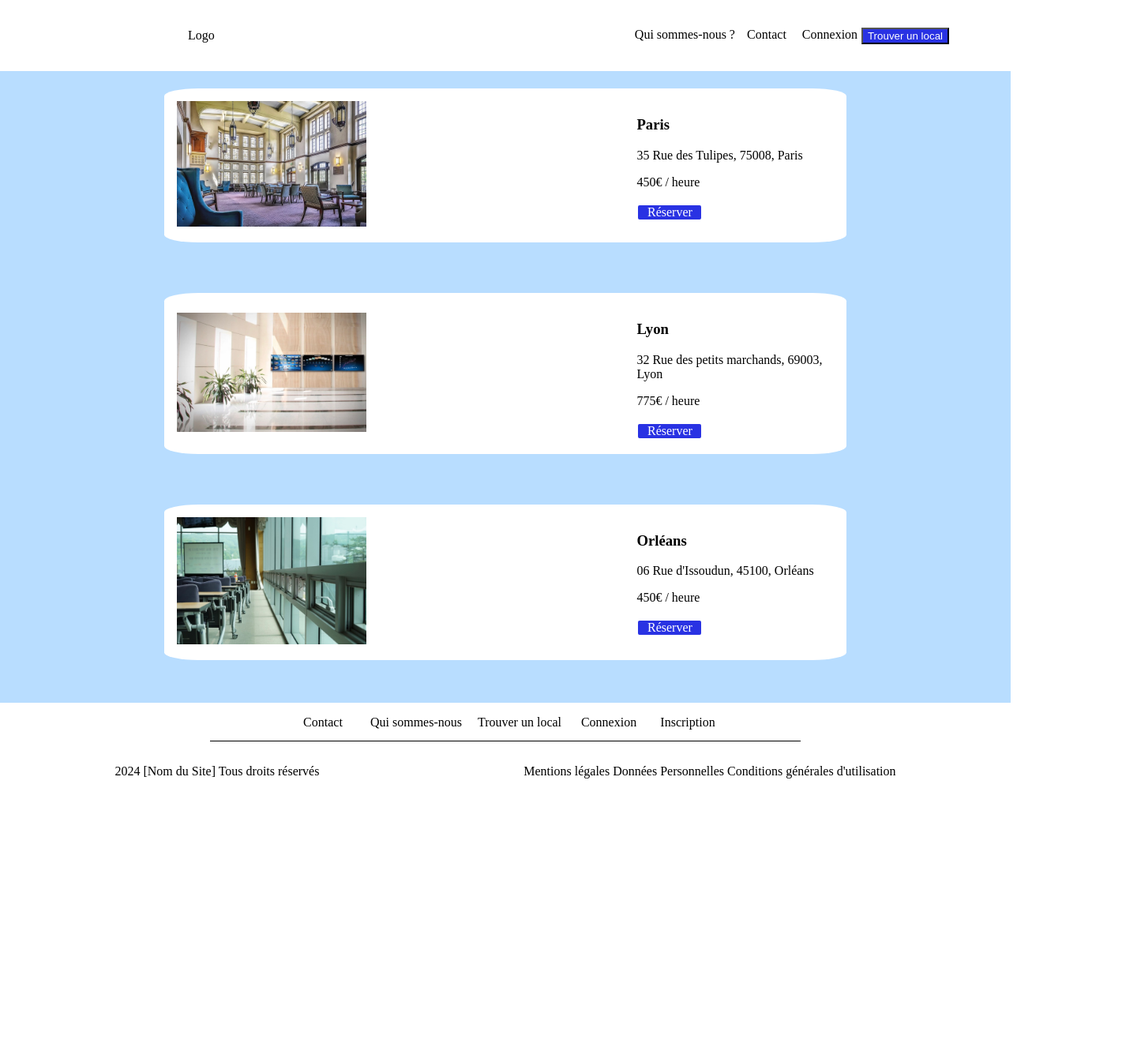
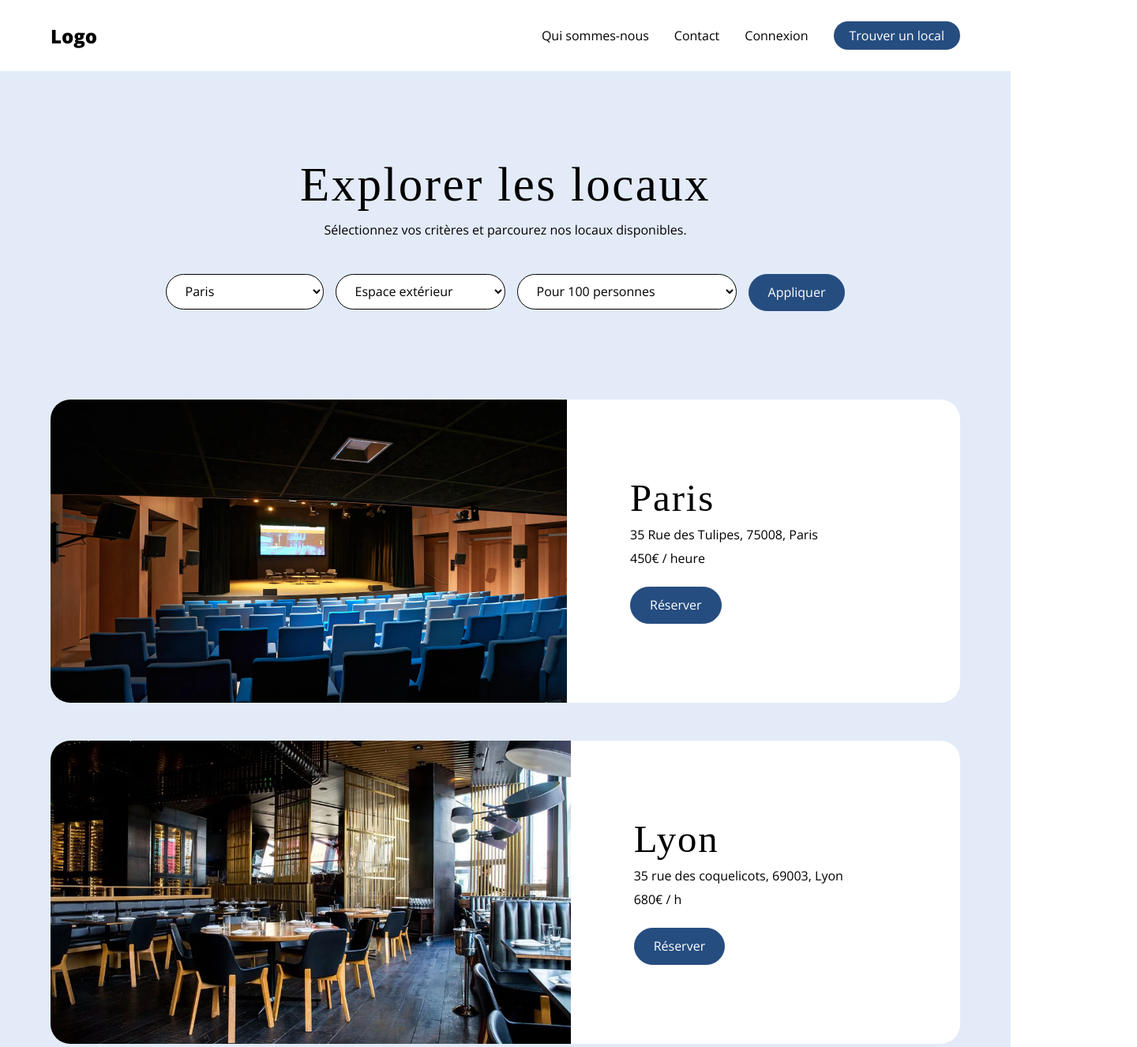
Before and after one commit to Caotox/B2IN_Projet_Web, a plain HTML site: page index.html in a window 1280 px wide. Shown: the top 1326 px of the page at 79% size, 1440 px wide, since content can reach past the window. Before the commit the page ends 1018 px from the top, so only its background shows below. Drawn offline with nearby package versions, Linux system fonts and the light colour scheme; a web font is replaced by a local one.

Commit message:
Modification page d'accueil pour que ça corresponde à la maquette

```diff
--- a/index.html
+++ b/index.html
@@ -3,86 +3,144 @@
     <head>
         <meta charset="utf-8">
         <meta name="viewport">
-        <title>Home</title>
-        <link rel="stylesheet" href="./styles/main.css">
+        <title>Accueil</title>
+
+        <link rel="stylesheet" href="./styles/index-style.css">
+        <link rel="stylesheet" href="./styles/base-style.css">
+
+        <link rel="preconnect" href="https://fonts.googleapis.com">
+        <link rel="preconnect" href="https://fonts.gstatic.com" crossorigin>
+        <link href="https://fonts.googleapis.com/css2?family=Open+Sans:ital,wght@0,300..800;1,300..800&family=Zen+Antique&display=swap" rel="stylesheet">
+
     </head>
 
     <body>
         <header>
-            <div id="logo">Logo</div>
+            <div id="navbar">
 
-            <div id="information">
-                     <a href="">Qui sommes-nous ?</a>
-                     <a href="">Contact</a>
-                     <a href="">Connexion</a>
-                     <button onclick="">Trouver un local</button>
+                <div id="navbar-logo">
+                    Logo
+                </div>
+
+                <div id="navlinks">
+                        <a class="navlink" href="">Qui sommes-nous</a>
+                        <a class="navlink" href="">Contact</a>
+                        <a class="navlink" href="">Connexion</a>
+                        <a id="navlink-button" href="">Trouver un local</a>
+                </div>
+
             </div>
         </header>
 
         <main>
-                <article>
-                    <section>
-                        <img src="./images/seminaire1.jpg" alt="Première salle de séminaire">
-                    </section>
 
-                    <section class="annonces">
-                        <h1>Paris</h1>
-                        <p>35 Rue des Tulipes, 75008, Paris </p>
-                        <p>450€ / heure</p>
-                        <a class="button" href="./reserver.html">Réserver</a>
-                    </section>
-                </article>
+            <div id="main-section">
 
-                <article>
-                    <section class="photo">
-                        <img src="./images/seminaire2.jpg" alt="Deuxième salle de séminaire">
-                    </section>
+                <div id="main-section-part-1">
 
-                    <section class="annonces">
-                        <h1>Lyon</h1>
-                        <p>32 Rue des petits marchands, 69003, Lyon  </p>
-                        <p>775€ / heure</p>
-                        <a class="button" href="./reserver.html">Réserver</a>
-                    </section>
-                </article>
+                    <div id="part-1-text-section">
 
-                <article>
-                    <section>
-                        <img src="./images/seminaire3.jpg" alt="Troisième salle de Séminaire">
-                    </section>
+                        <h1>Explorer les locaux</h1>
+                        <p>Sélectionnez vos critères et parcourez nos locaux disponibles.</p>
 
-                    <section class="annonces">
-                        <h1>Orléans</h1>
-                        <p> 06 Rue d'Issoudun, 45100, Orléans </p>
-                        <p>450€ / heure</p>
-                        <a class="button" href="./reserver.html">Réserver</a>
-                    </section>
-                </article>
+                    </div>
+
+                    <form action="exemple.php" method="POST" id="part-1-selects-section">
+
+                        <select name="city" id="city-select" class="local-select">
+                            <option value="paris">Paris</option>
+                            <option value="lyon">Lyon</option>
+                        </select>
+
+                        <select name="space" id="space-select" class="local-select">
+                            <option value="outdoor">Espace extérieur</option>
+                            <option value="interior">Espace intérieur</option>
+                        </select>
+
+                        <select name="capacity" id="capacity-select" class="local-select">
+                            <option value="100p">Pour 100 personnes</option>
+                            <option value="200p">Pour 200 personnes</option>
+                        </select>
+
+                        <input type="submit" value="Appliquer" id="selects-button">
+
+                    </form>
+
+                </div>
+
+                <div id="main-section-part-2">
+
+                    <div class="local-block">
+
+                        <img src="./images/local-image-1.webp" alt="Première salle de séminaire" class="local-img">
+
+                        <form action="exemple.php" method="POST" class="info-local">
+                            <div class="info-local-text">
+                                <h2>Paris</h2>
+                                <p>35 Rue des Tulipes, 75008, Paris</p>
+                                <p>450€ / heure</p>
+                            </div>
+                            <input type="submit" value="Réserver" class="book-button">
+                        </form>
+                    </div>
+
+                    <div class="local-block">
+
+                        <img src="./images/local-image-2.webp" alt="Première salle de séminaire" class="local-img">
+
+                        <form action="exemple.php" method="POST" class="info-local">
+                            <div class="info-local-text">
+                                <h2>Lyon</h2>
+                                <p>35 rue des coquelicots, 69003, Lyon</p>
+                                <p>680€ / h</p>
+                            </div>
+                            <input type="submit" value="Réserver" class="book-button">
+                        </form>
+                    </div>
+
+                    <div class="local-block">
+
+                        <img src="./images/local-image-3.webp" alt="Première salle de séminaire" class="local-img">
+
+                        <form action="exemple.php" method="POST" class="info-local">
+                            <div class="info-local-text">
+                                <h2>Nantes</h2>
+                                <p>35 rue des sapins, 44036, Nantes</p>
+                                <p>760€ / h</p>
+                            </div>
+                            <input type="submit" value="Réserver" class="book-button">
+                        </form>
+                    </div>
+
+                </div>
+
+            </div>
         </main>
 
         <footer>
-            <div id="fin">
-                <a href="">Contact</a>
-                <a href="">Qui sommes-nous</a>
-                <a href="">Trouver un local</a>
-                <a href="">Connexion</a>
-                <a href="">Inscription</a>
-            </div>
+            <div id="footer-section">
 
-            <div id="trait"></div>
+                <div id="footer-nav-links">
+                    <a href="" class="footer-nav-link">Contact</a>
+                    <a href="" class="footer-nav-link">Qui sommes-nous</a>
+                    <a href="" class="footer-nav-link">Trouver un local</a>
+                    <a href="" class="footer-nav-link">Connexion</a>
+                    <a href="" class="footer-nav-link">Inscription</a>
+                </div>
+
+                <div id="footer-legal">
+                    <p id="footer-legal-text">2024 [Nom du Site] Tous droits réservés</p>
+
+                    <div id="footer-legal-links">
+                        <a href="" class="footer-legal-link">Mentions légales</a>
+                        <a href="" class="footer-legal-link">Politique de confidentialité</a>
+                        <a href="" class="footer-legal-link">Conditions générales de vente</a>
+                    </div>
+
+                </div>
 
 
-        <div id="legalite">
-            <div id="mention">
-                <p>2024 [Nom du Site] Tous droits réservés</p>
             </div>
-
-            <div id="information_légales">
-                <a href="">Mentions légales</a>
-                <a href="">Données Personnelles</a>
-                <a href="">Conditions générales d'utilisation</a>
-            </div>
-        </div>
 
         </footer>
     </body>
--- /dev/null
+++ b/styles/base-style.css
@@ -0,0 +1,124 @@
+body{
+    margin: 0;
+}
+
+#navbar-logo{
+    font-family: "Open Sans", sans-serif;
+    font-optical-sizing: auto;
+    font-weight: 800;
+    font-style: normal;
+    font-size: 1.5rem;
+}
+
+#navbar{
+    display: flex;
+    background-color: white;
+    justify-content: space-between;
+    align-items: center;
+    height: 90px;
+    padding-left: 4rem;
+    padding-right: 4rem;
+}
+
+#navlinks{
+    display: flex;
+    column-gap: 2rem;
+    align-items: center;
+}
+
+/*<uniquifier>: Use a unique and descriptive class name*/
+/* <weight>: Use a value from 300 to 800*/
+
+.navlink {
+  font-family: "Open Sans", sans-serif;
+  font-optical-sizing: auto;
+  font-weight: 400;
+  font-style: normal;
+  /*font-variation-settings: "wdth" 100;*/
+  text-decoration: none;
+  font-size: 1rem;
+  color: black;
+  line-height: 130%;
+}
+
+#navlink-button{
+   /* -webkit-appearance: none;*/
+    padding-left: 1.25rem;
+    padding-right: 1.25rem;
+    padding-top: 0.5rem;
+    padding-bottom: 0.5rem;
+    color: white;
+    background-color: #264D80;
+    border-radius: 1.563rem;
+    text-decoration: none;
+    font-family: "Open Sans", sans-serif;
+    font-optical-sizing: auto;
+    font-weight: 400;
+    font-style: normal;
+    /*font-variation-settings: "wdth" 100;*/
+    line-height: 130%;
+}
+
+#footer-section{
+    display: flex;
+    padding-left: 4rem;
+    padding-right: 4rem;
+    flex-direction: column;
+    row-gap: 2.5rem;
+    padding-top: 3.25rem;
+    padding-bottom: 3.25rem;
+}
+
+#footer-nav-links{
+    display: flex;
+    margin-left: auto;
+    margin-right: auto;
+    column-gap: 2rem;
+}
+
+.footer-nav-link{
+    font-family: "Open Sans", sans-serif;
+    font-optical-sizing: auto;
+    font-weight: 400;
+    font-style: normal;
+    /*font-variation-settings: "wdth" 100;*/
+    text-decoration: none;
+    font-size: 0.833rem;
+    color: black;
+    line-height: 130%;
+}
+
+#footer-legal{
+    display: flex;
+    justify-content: space-between;
+    border-top: 1px solid black;
+    padding-top: 2rem;
+}
+
+#footer-legal-text{
+    font-family: "Open Sans", sans-serif;
+    font-optical-sizing: auto;
+    font-weight: 400;
+    font-style: normal;
+    /*font-variation-settings: "wdth" 100;*/
+    font-size: 0.833rem;
+    color: black;
+    line-height: 130%;
+}
+
+#footer-legal-links{
+    display: flex;
+    column-gap: 1.5rem;
+}
+
+.footer-legal-link{
+    font-family: "Open Sans", sans-serif;
+    font-optical-sizing: auto;
+    font-weight: 400;
+    font-style: normal;
+    /*font-variation-settings: "wdth" 100;*/
+    text-decoration: none;
+    font-size: 0.833rem;
+    color: black;
+    line-height: 130%;
+}
--- /dev/null
+++ b/styles/index-style.css
@@ -0,0 +1,179 @@
+#main-section{
+    display: flex;
+    background-color: rgba(161,190,230,0.3);
+    padding-left: 4rem;
+    padding-right: 4rem;
+    flex-direction: column;
+    padding-top: 7rem;
+    padding-bottom: 7rem;
+    row-gap: 7rem;
+}
+
+#main-section-part-1{
+    display: flex;
+    flex-direction: column;
+    justify-content: center;
+    align-items: center;
+    max-width: 61rem;
+    row-gap: 2.813rem;
+    margin-left: auto;
+    margin-right: auto;
+}
+
+#part-1-text-section{
+    display: flex;
+    justify-content: center;
+    align-items: center;
+    flex-direction: column;
+    row-gap: 0.938rem;
+}
+
+h1{
+    margin: 0;
+    font-family: "Zen Antique", serif;
+    font-weight: 400;
+    font-style: normal;
+    font-size: 3.815rem;
+    letter-spacing: 0.06cap;
+    line-height: 105%;
+}
+
+p{
+    margin: 0;
+    font-family: "Open Sans", sans-serif;
+    font-optical-sizing: auto;
+    font-weight: 400;
+    font-style: normal;
+    /*font-variation-settings: "wdth" 100;*/
+    text-decoration: none;
+    font-size: 1rem;
+    color: black;
+    line-height: 130%;
+}
+
+#part-1-selects-section{
+    display: flex;
+    justify-content: center;
+    column-gap: 0.938rem;
+}
+
+.local-select{
+    background-color: white;
+    border: 0.063rem solid black;
+    padding-left: 1.25rem;
+    padding-right: 1.25rem;
+    padding-top: 0.5rem;
+    padding-bottom: 0.5rem;
+    border-radius: 1.563rem;
+    font-family: "Open Sans", sans-serif;
+    font-optical-sizing: auto;
+    font-weight: 400;
+    font-style: normal;
+    /*font-variation-settings: "wdth" 100;*/
+    text-decoration: none;
+    font-size: 1rem;
+    color: black;
+    line-height: 130%;
+}
+
+#city-select{
+    width: 12.5rem;
+    height: 2.813rem;
+}
+
+#space-select{
+    width: 13.438rem;
+    height: 2.813rem;
+}
+
+#capacity-select{
+    width: 17.375rem;
+    height: 2.813rem;
+}
+
+#selects-button{
+    -webkit-appearance: none;
+    background-color: #264D80;
+    color: white;
+    font-family: "Open Sans", sans-serif;
+    font-optical-sizing: auto;
+    font-weight: 400;
+    font-style: normal;
+    /*font-variation-settings: "wdth" 100;*/
+    text-decoration: none;
+    font-size: 1rem;
+    line-height: 130%;
+    border: 0.063rem solid #264D80;
+    padding-left: 1.5rem;
+    padding-right: 1.5rem;
+    padding-top: 0.75rem;
+    padding-bottom: 0.75rem;
+    border-radius: 1.563rem;
+}
+
+#main-section-part-2{
+    display: flex;
+    flex-direction: column;
+    row-gap: 3rem;
+}
+
+.local-block{
+    display: flex;
+    background-color: white;
+    align-items: center;
+    border-radius: 1.563rem;
+    max-height: 24rem;
+}
+
+.local-img{
+    border-top-left-radius: 1.563rem;
+    border-bottom-left-radius: 1.563rem;
+    flex: 1;
+    max-height: 24rem;;
+}
+
+.info-local{
+    display: flex;
+    flex-direction: column;
+    padding-left: 5rem;
+    padding-right: 5rem;
+    row-gap: 1.563rem;
+    align-items: flex-start;
+}
+
+.info-local-text{
+    display: flex;
+    flex-direction: column;
+    row-gap: 0.625rem;
+    width: 21.125rem;
+}
+
+h2{
+    margin: 0;
+    font-family: "Zen Antique", serif;
+    font-weight: 400;
+    font-style: normal;
+    font-size: 3.052rem;
+    letter-spacing: 0.06cap;
+    line-height: 105%;
+}
+
+.book-button{
+    -webkit-appearance: none;
+    background-color: #264D80;
+    color: white;
+    font-family: "Open Sans", sans-serif;
+    font-optical-sizing: auto;
+    font-weight: 400;
+    font-style: normal;
+    /*font-variation-settings: "wdth" 100;*/
+    text-decoration: none;
+    font-size: 1rem;
+    line-height: 130%;
+    border: 0.063rem solid #264D80;
+    padding-left: 1.5rem;
+    padding-right: 1.5rem;
+    padding-top: 0.75rem;
+    padding-bottom: 0.75rem;
+    border-radius: 1.563rem;
+}
--- a/styles/main.css
+++ /dev/null
@@ -1,158 +0,0 @@
-*{
-    min-width: 5rem;
-}
-
-body{
-    margin: 0;
-    width: 100%;
-}
-
-header{
-    display: flex;
-    background-color: white;
-    justify-content: space-around;
-    align-items: center;
-    gap: 10px;
-    width: 1440px;
-    height: 90px;
-}
-button{
-    background-color: #2932E3;
-    color: white;
-}
-
-button:hover{
-    background-color: grey;
-}
-#information{
-    display: flex;
-    flex-wrap: wrap;
-    text-align: center;
-}
-
-#information a {
-    text-decoration: none;
-    color: black;
-}
-
-#information a:hover{
-    background-color: rgba(128, 128, 128, 0.5);
-    border-radius: 20%;
-}
-
-#local{
-    background-color: #2932E3;
-    border-radius: 20%;
-    color: white;
-}
-
-main{
-    display: flex;
-    flex-direction: column;
-    background-color: #B8DDFF;
-    justify-content: center;
-    align-items: center;
-    height: 50rem;
-    gap: 2rem;
-}
-
-article{
-    display: flex;
-    align-items: center;
-    justify-content: space-between;
-    border-radius: 5%;
-    width: 65%;
-    height: auto;
-    background: white;
-    padding: 1rem;
-    margin-bottom: 2rem;
-    background-size: cover;
-}
-
-.annonces{
-    background: white;
-    height: 100%;
-    width: 30%;
-}
-
-article section img{
-    width: 15rem;
-    min-height: 10vh;
-    object-fit: cover;
-}
-
-.button{
-    background-color: #2932E3;
-    text-align: center;
-    text-decoration: none;
-    border: none;
-    color: white;
-    display: inline-block;
-    /* Mettre un lien sous forme de block et non sous forme de texte*/
-    font-size: 1rem;
-    margin: 4px 2px;
-    border-radius: 2px;
-
-}
-
-.button:hover{
-    background-color: rgb(135, 134, 134);
-}
-
-
-footer{
-
-        display: flex;
-        flex-wrap: wrap;
-        flex-direction: column;
-        background-color: white;
-        min-height: 6rem;
-        justify-content: space-between;
-        align-items: center;
-        padding: 1rem;
-}
-
-#fin{
-    display: flex;
-    flex-wrap: wrap;
-    text-align: center;
-    gap: 20px;
-}
-
-#fin a{
-    text-decoration: none;
-    color: black;
-}
-
-#fin a:hover{
-    background-color: rgba(128, 128, 128, 0.5);
-    border-radius: 20%;
-}
-
-
-#trait{
-    border-bottom: 1px solid ;
-    border-bottom-color: black;
-    width: 60%
-}
-
-#legalite{
-    display: flex;
-    flex-wrap: wrap;
-    flex-direction: row;
-    align-items: center;
-   justify-content: space-around;
-    width: 100%;
-}
-#information_légales{
-    justify-content: space-around;
-}
-#information_légales a{
-    text-decoration: none;
-    color: black;
-}
-
-#information_légales a:hover{
-    background-color: rgba(128, 128, 128, 0.5);
-    border-radius: 20%;
-}
```
Also changed, not shown: images/local-image-1.webp (added), images/local-image-2.webp (added), images/local-image-3.webp (added), images/seminaire1.jpg (deleted), images/seminaire2.jpg (deleted), images/seminaire3.jpg (deleted).
